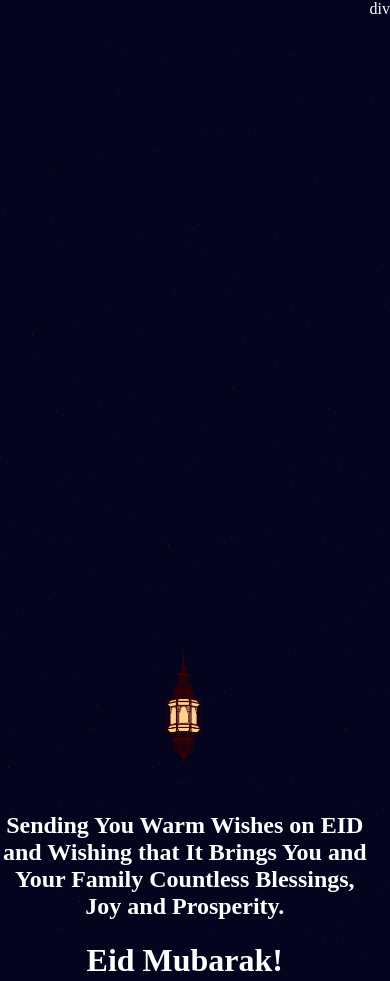
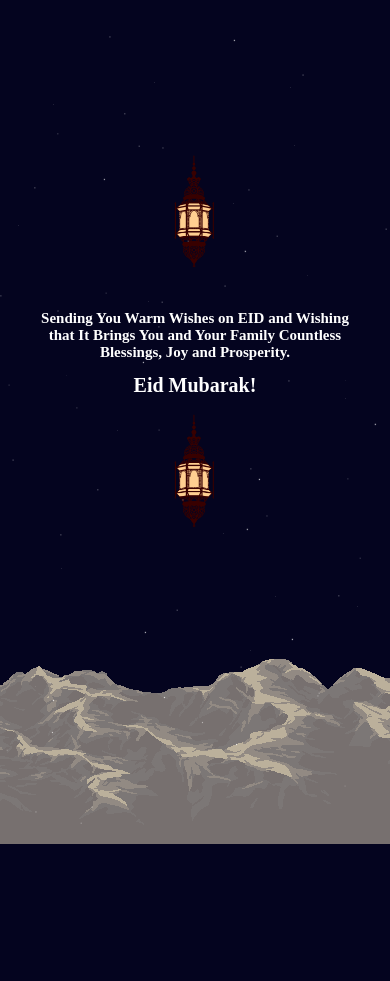
Before and after one commit to nauval123/eid-2024, a plain HTML site: page index.html in a window 390 px wide. Shown: the top 981 px of the page. After the commit the page ends 844 px from the top, so only its background shows below. Drawn offline with nearby package versions, Linux system fonts and the light colour scheme.

Commit message:
responsive berdasarkan layar

```diff
--- a/assets/scripts.js
+++ b/assets/scripts.js
@@ -10,7 +10,7 @@ $(document).ready(function(){
 
   console.log("fucker");
   const stars = document.querySelector('.stars');
-  const canvasSize = document.body.offsetWidth * document.body.offsetHeight;
+  const canvasSize = document.body.offsetWidth * (document.body.offsetHeight/2);
   const starsFraction = canvasSize / 2000;
 
   for(let i = 0; i < starsFraction; i++) {
@@ -18,7 +18,7 @@ $(document).ready(function(){
     let xPos = random(0, 100);
     let yPos = random(0, 100);
     let alpha = random(0.5, 1);
-    let size = random(0, 0.5);
+    let size = random(1, 2);
     let colour = '#ffffff';
 
     // Add them to the body
--- a/assets/styles.css
+++ b/assets/styles.css
@@ -17,11 +17,11 @@ body{
     color: white;
     text-align: center;
     height: 100%;
-    display: flex;
-    flex-direction: row;
-    justify-content: center;
+    /* display: flex; */
+    /* flex-direction: row; */
+    /* justify-content: flex-start;
     flex-wrap: nowrap;
-    z-index: 100;
+    z-index: 100; */
 }
 
 .lamp{
@@ -35,11 +35,13 @@ body{
     width: 100%;
     position: relative;
     top: 0px;
+    overflow: hidden;
     /* padding-bottom: 30vh; */
 }
 
 
 .greetings{
+    padding-top: 10vh;
     background-color: transparent;
     align-self: center;
     position: relative;
@@ -63,8 +65,28 @@ body{
 .star{
     border-radius: 100%;
     animation: animate 15s ease-in-out infinite;
+    z-index: 1000;
 }
 
+.sliding-background {
+    top: 30vh;
+    background-color: transparent;
+    height: 640px;
+    width: 100%;
+    background-image: url("../assets/bg/background3.png");
+    background-repeat: repeat-x;
+    /* width: 1300vw; */
+    position: absolute;
+}
+
+@keyframes infiniteScroll{
+    0% {
+        transform: translate3d(0, 0, 0);
+    }
+    100% {
+        transform: translate3d(-1000px, 0, 0);
+    }
+}
 
 @keyframes animate {
     0%,
@@ -78,10 +100,10 @@ body{
   }
 
   @keyframes Bouncing{
-    0%       { transform: translate3d(0, 0, 0);}
-    25%, 75% { transform: translate3d(0, 5%, 0);}
-    50%      { transform: translate3d(0, 0, 0);}
-    100%     {transform: translate3d(0, 5%, 0);}
+    0%       { transform: translate3d(0, 5%, 0);}
+    25%, 75% { transform: translate3d(0, 0%, 0);}
+    50%      { transform: translate3d(0, 5%, 0);}
+    100%     {transform: translate3d(0, 0%, 0);}
 }
 
 
@@ -90,36 +112,104 @@ body{
     to {opacity: 1; transform: none;}
 }.fadeInRight {animation-name: fadeInUp;}
 
-@media screen and (max-width:670px){
-.jumbotron{
-    height: 100%;
+
+@media screen and (max-width:1200px){
+
+    .lamp{
+        height: 15vh;
+        margin-inline: 5%;
+    }
+
+    .greetings{
+        top: 10vh;
+        flex-direction: column;
+        align-items: center;
+        font-size: 20px;
+    }
+
+    .greet{
+        padding-inline: 250px;
+    }
+
+    .sliding-background{
+        top: 60vh;
+
+    }
 }
 
-    .stars{
-        height: 200vh;
-    }
+@media screen and (max-width:950px){
+
     .lamp{
         height: 15vh;
-        width: 30vw;
+        margin-inline: 5%;
     }
 
     .greetings{
         top: 5vh;
         flex-direction: column;
         align-items: center;
-    }
-
-    /* .greetings h1{
         font-size: 20px;
     }
 
-    .greetings h2{
-        font-size: 15px;
+    .greet{
+        padding-inline: 200px;
+
     }
 
-    .greetings h3{
-        font-size: 10px;
-    } */
+    .sliding-background{
+        top: 55vh;
+
+    }
+}
 
 
+
+@media screen and (max-width:800px){
+
+    .lamp{
+        height: 15vh;
+        margin-inline: 5%;
+    }
+
+    .greetings{
+        top: 2vh;
+        flex-direction: column;
+        align-items: center;
+        font-size: 10px;
+    }
+
+    .greet{
+        padding-inline:15%;
+        font-size: 10px;
+    }
+
+    .sliding-background{
+        top: 45vh;
+
+    }
 }
+
+
+@media screen and (max-width:600px){
+
+    .lamp{
+        height: 15vh;
+        margin-inline: 5%;
+    }
+
+    .greetings{
+        top: 5vh;
+        flex-direction: column;
+        align-items: center;
+        font-size: 10px;
+    }
+
+    .greet{
+        padding-inline: 30px;
+    }
+
+    .sliding-background{
+        top: 40vh;
+
+    }
+}
--- a/index.html
+++ b/index.html
@@ -26,10 +26,8 @@
                 </div>
                 <img class="lamp" src="assets/bg/lamp.png" alt="">
             </div>
-            <div class="button-group">
-                div
-            </div>
         </div>
+        <div class="sliding-background"></div>
     </div>
 </body>
 </html>
```
